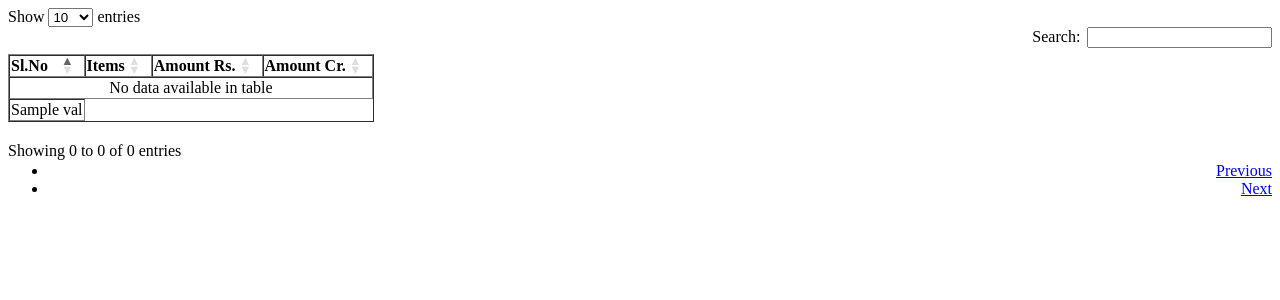
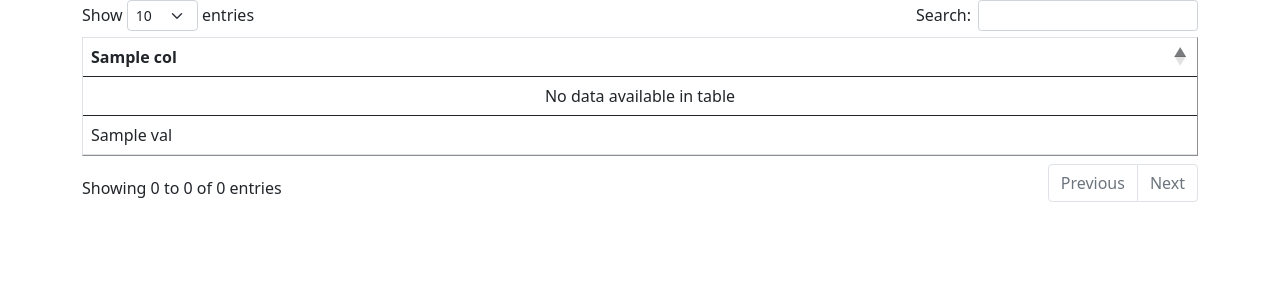
Before and after one commit to puneethkumar-v/bbmp_project, a Django app: template phase1/templates/base.html in a window 1280 px wide. Shown: the top 300 px of the page. Run offline with Django 4.2, Linux system fonts and the light colour scheme; the template is opened without the code that fills it: most values are stand-ins (such as "Sample title", 1, 10 or a date in 2020); some libraries are stand-ins or nearby versions.

```diff
--- a/phase1/templates/base.html
+++ b/phase1/templates/base.html
@@ -2,6 +2,12 @@
 <html>
   <head>
     <title>WEB PAGE</title>
+    <link
+      href="https://cdn.jsdelivr.net/npm/bootstrap@5.0.2/dist/css/bootstrap.min.css"
+      rel="stylesheet"
+      integrity="sha384-EVSTQN3/azprG1Anm3QDgpJLIm9Nao0Yz1ztcQTwFspd3yD65VohhpuuCOmLASjC"
+      crossorigin="anonymous"
+    />
     <link
       rel="stylesheet"
       type="text/css"
@@ -22,18 +28,18 @@
     ></script>
   </head>
   <body>
-    <table border="1" id="example" class="display">
+    <div class="container">
+      <table border="1" id="example" class="table">
         <thead>
           <tr>
-          <th>Sl.No</th>
-          <th>Items</th>
-          <th>Amount Rs.</th>
-          <th>Amount Cr.</th>
+            {% for col in cols %}
+            <th>{{col}}</th>
+            {% endfor %}
           </tr>
         </thead>
         <tbody></tbody>
         <tbody>
-        {% for key in excel_data %}
+          {% for key in data %}
           <tr>
             {%for val in key%}
             <td>{{val}}</td>
@@ -42,7 +48,7 @@
           {% endfor %}
         </tbody>
       </table>
-
+    </div>
     <script>
       $(document).ready(function () {
         $("#example").DataTable();
```
Also changed, not shown: phase1/views.py (+18 -9 lines), README.md. Lines whose indentation alone changed are shown as unchanged.
